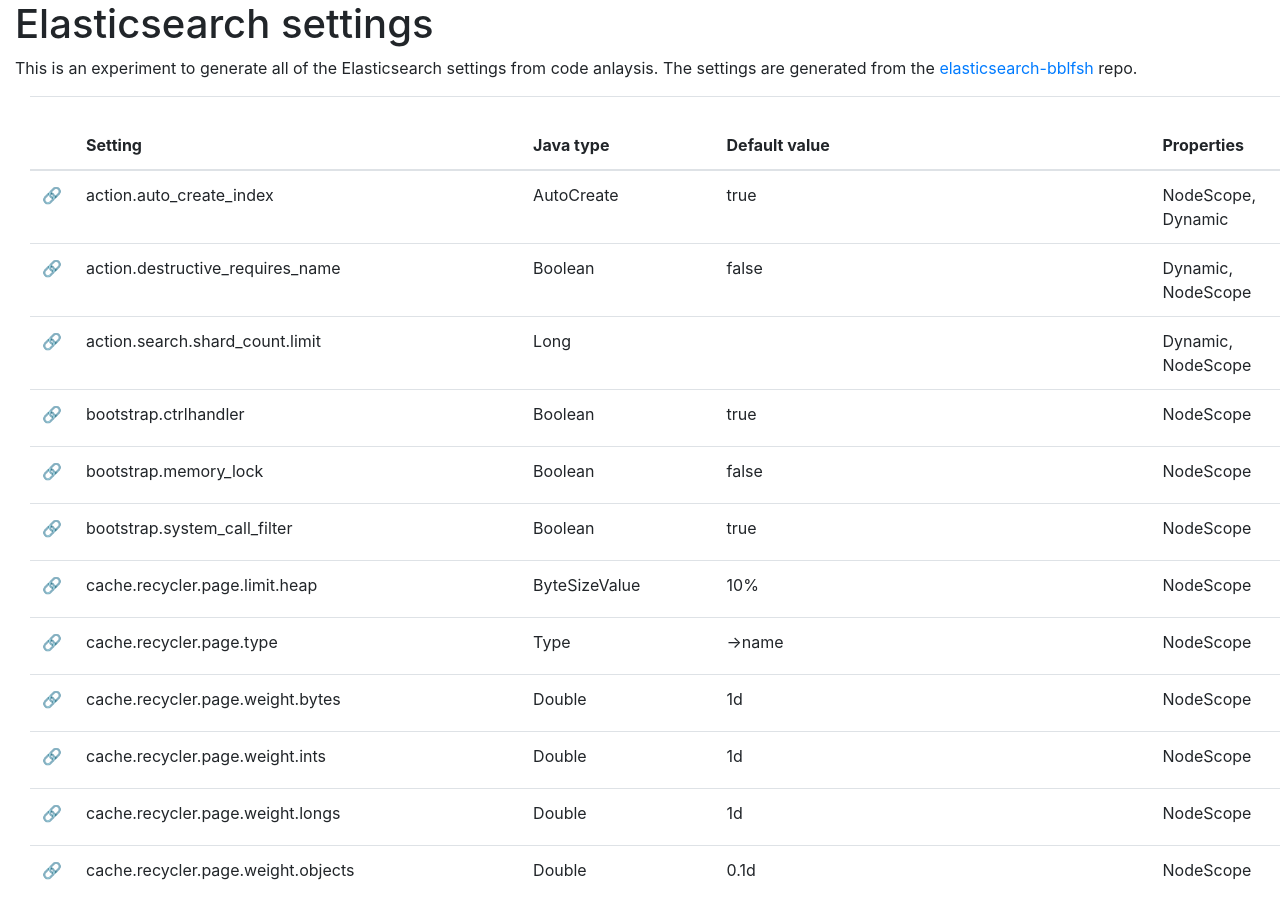
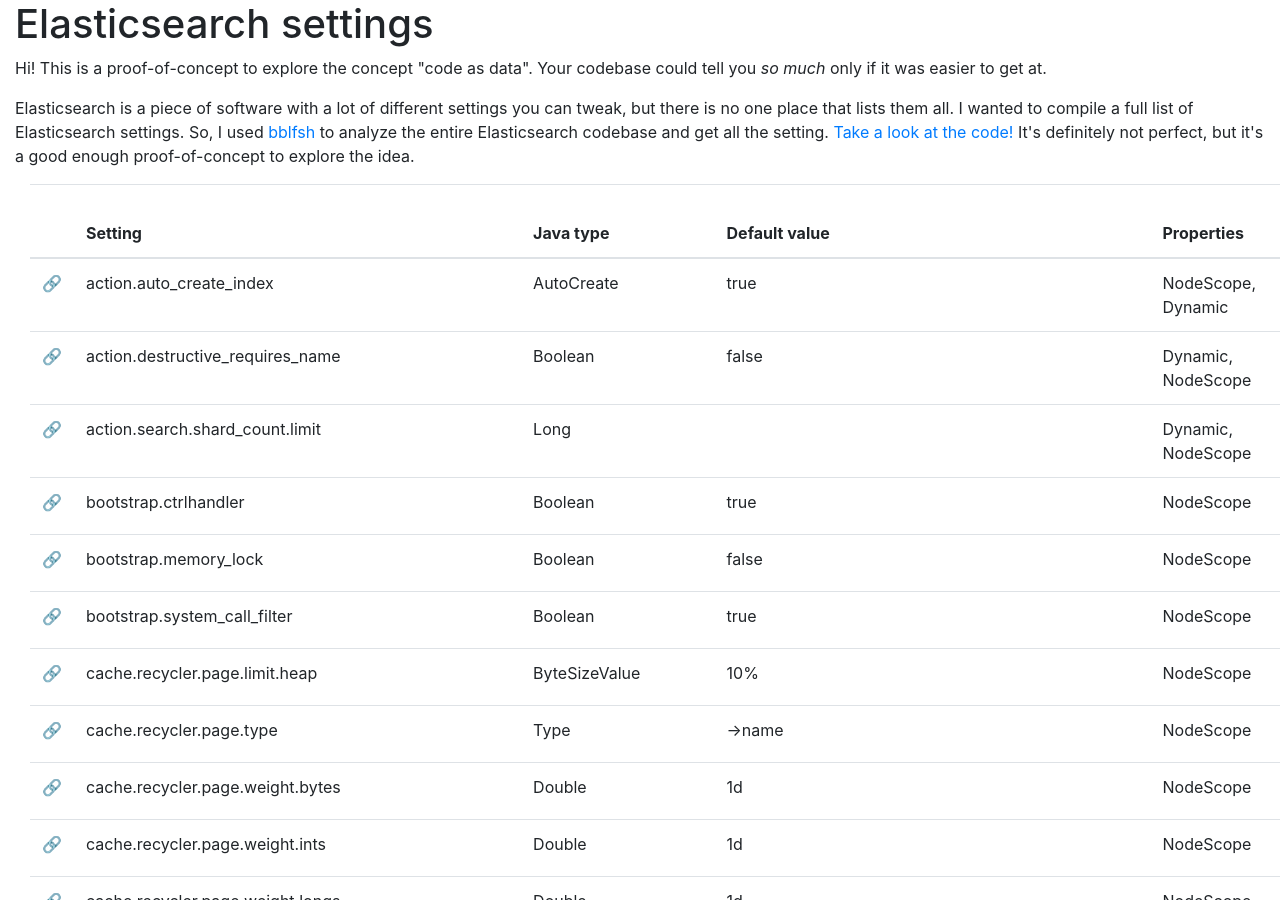
Before and after one commit to nickcanz/nickcanz.github.com, a Jekyll site: the page elasticsearch-settings/index.html, which Jekyll copies as it is, in a window 1280 px wide and 900 px high. Built offline with Jekyll 4.4.1, drawn with Linux system fonts in a browser that asks for light colours.

Commit message:
Add a better intro paragraph

```diff
--- a/elasticsearch-settings/index.html
+++ b/elasticsearch-settings/index.html
@@ -12,7 +12,8 @@
   </head>
   <body class="container-fluid">
     <h1>Elasticsearch settings</h1>
-    <p>This is an experiment to generate all of the Elasticsearch settings from code anlaysis. The settings are generated from the <a href="https://github.com/nickcanz/elasticsearch-bblfsh">elasticsearch-bblfsh</a> repo.</p>
+    <p>Hi! This is a proof-of-concept to explore the concept "code as data". Your codebase could tell you <em>so much</em> only if it was easier to get at.</p>
+    <p>Elasticsearch is a piece of software with a lot of different settings you can tweak, but there is no one place that lists them all. I wanted to compile a full list of Elasticsearch settings. So, I used <a href="https://bblf.sh">bblfsh</a> to analyze the entire Elasticsearch codebase and get all the setting. <a href="https://github.com/nickcanz/elasticsearch-bblfsh">Take a look at the code!</a> It's definitely not perfect, but it's a good enough proof-of-concept to explore the idea.</p>
 
     <section id="settings-list" class="container-fluid">
       <table class="table" id="settings-table">
```
